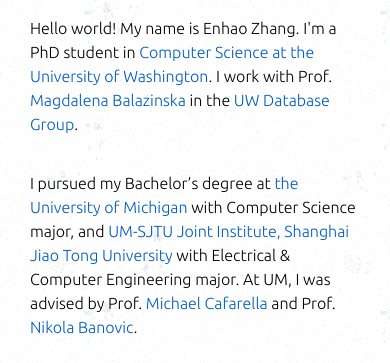
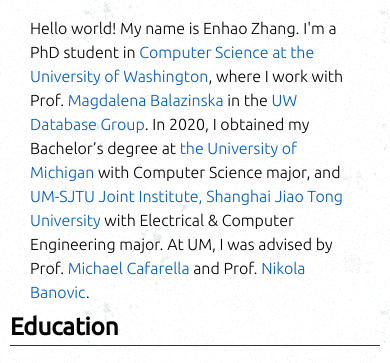
Before and after one commit to ZHANG-EH/ZHANG-EH.github.io, a plain HTML site: page index.html in a window 390 px wide. Shown: the part 403-766 px from the top of the page. Drawn offline with nearby package versions, Linux system fonts and the light colour scheme; files whose address does not match are found by name.

Commit message:
adjust for responsive

```diff
--- a/index.html
+++ b/index.html
@@ -63,21 +63,21 @@
 
              <!--End Social Media Links-->
             <p id="short-bio" style="margin: 20px;">
-              Hello world! My name is Enhao Zhang. I'm a PhD student in <a href="https://www.cs.washington.edu/">Computer Science at the University of Washington</a>. I work with Prof. <a href="https://www.cs.washington.edu/people/faculty/magda">Magdalena Balazinska</a> in the <a href="https://db.cs.washington.edu/">UW Database Group</a>.
+              Hello world! My name is Enhao Zhang. I'm a PhD student in <a href="https://www.cs.washington.edu/">Computer Science at the University of Washington</a>, where I work with Prof. <a href="https://www.cs.washington.edu/people/faculty/magda">Magdalena Balazinska</a> in the <a href="https://db.cs.washington.edu/">UW Database Group</a>. In 2020, I obtained my Bachelor’s degree at <a href="https://cse.engin.umich.edu/">the University of Michigan</a> with Computer Science major, and <a href="http://umji.sjtu.edu.cn">UM-SJTU Joint Institute, Shanghai Jiao Tong University</a> with Electrical & Computer Engineering major. At UM, I was advised by Prof. <a href="http://web.eecs.umich.edu/~michjc/">Michael Cafarella</a> and Prof. <a href="http://www.nikolabanovic.net">Nikola Banovic</a>.
             </p>
           </div>
         </div>
         <!--End Pre-Intro-->
 
         <!--Start Intro-->
-        <div class="flex-row" style="margin: 30px 0 50px 0;">
+        <!-- <div class="flex-row" style="margin: 30px 0 50px 0;">
 
           <div class="flex-item flex-column add-top-margin" style="position: relative;">
             <p style="margin:0;">
-                I pursued my Bachelor’s degree at <a href="https://cse.engin.umich.edu/">the University of Michigan</a> with Computer Science major, and <a href="http://umji.sjtu.edu.cn">UM-SJTU Joint Institute, Shanghai Jiao Tong University</a> with Electrical & Computer Engineering major. At UM, I was advised by Prof. <a href="http://web.eecs.umich.edu/~michjc/">Michael Cafarella</a> and Prof. <a href="http://www.nikolabanovic.net">Nikola Banovic</a>.
+                In 2020, I obtained my Bachelor’s degree at <a href="https://cse.engin.umich.edu/">the University of Michigan</a> with Computer Science major, and <a href="http://umji.sjtu.edu.cn">UM-SJTU Joint Institute, Shanghai Jiao Tong University</a> with Electrical & Computer Engineering major. At UM, I was advised by Prof. <a href="http://web.eecs.umich.edu/~michjc/">Michael Cafarella</a> and Prof. <a href="http://www.nikolabanovic.net">Nikola Banovic</a>.
               </p>
           </div>
-        </div>
+        </div> -->
         <!--End Intro-->
 
         <!--Start Education-->
```
